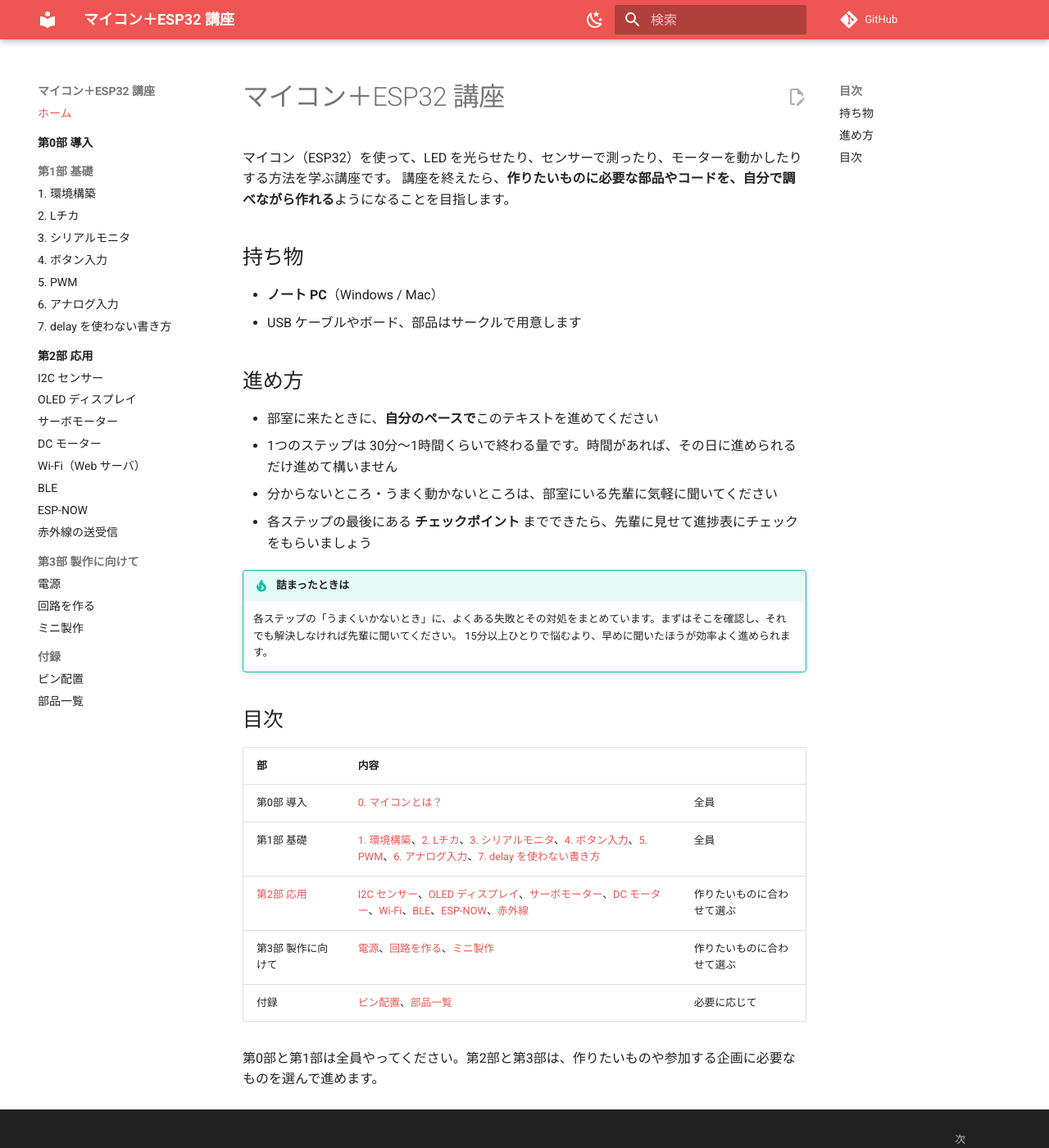
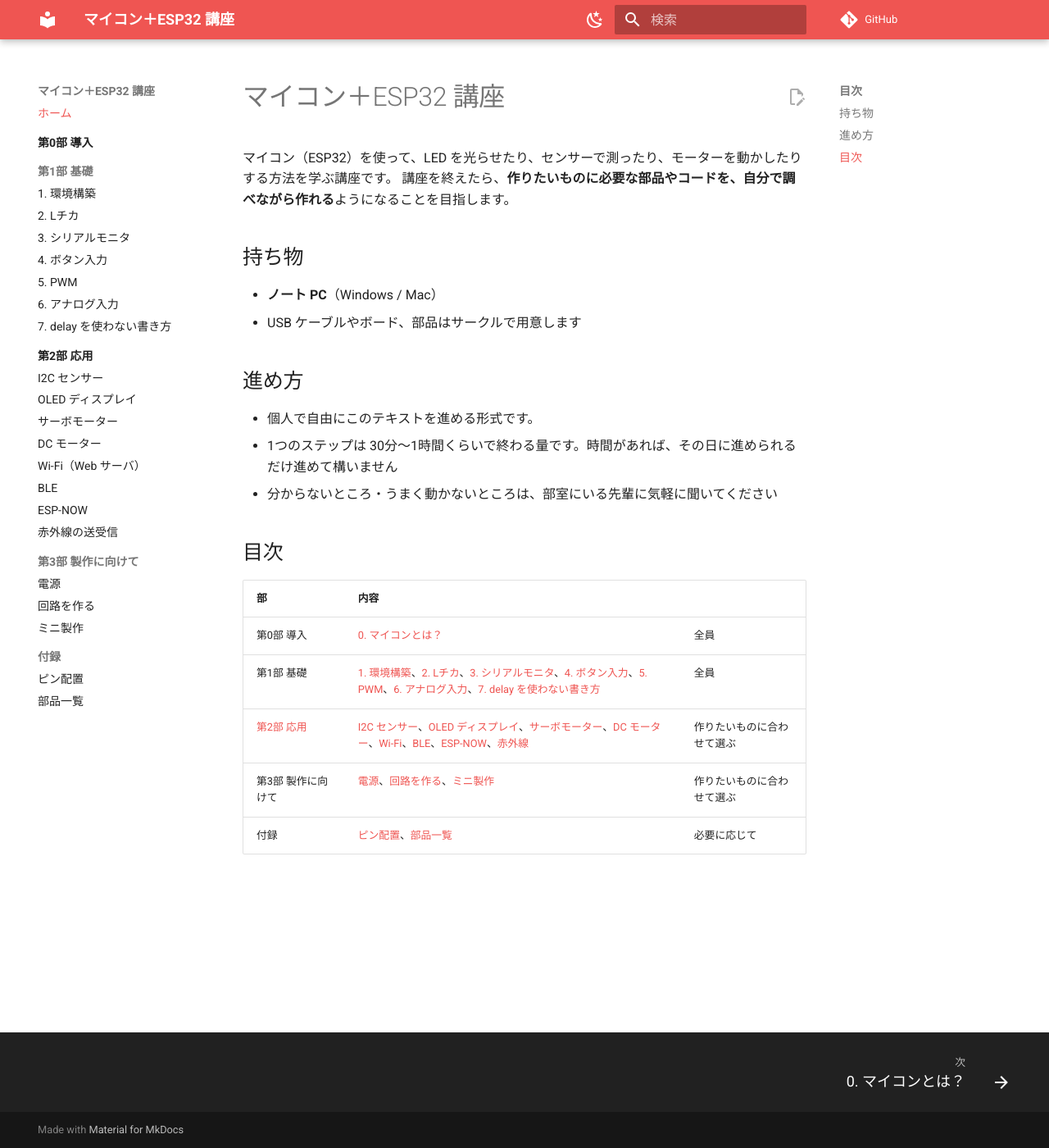
Before and after one commit to TUATdenno/esp32-course, an MkDocs documentation site: the page built from docs/index.md, in a window 1280 px wide and 1400 px high. Shown: the whole window at 82% size. Built offline with MkDocs 1.6.1 and Material for MkDocs 9.7.7, drawn with Linux system fonts in a browser that asks for light colours; comment, search, counter and statistics services are not loaded.

Commit message:
Update progression instructions and checkpoint process
Changed the format of text progression instructions to allow for individual pacing and clarified the process for checking progress with seniors.

```diff
--- a/docs/index.md
+++ b/docs/index.md
@@ -10,14 +10,10 @@
 
 ## 進め方
 
-- 部室に来たときに、**自分のペースで**このテキストを進めてください
+- 個人で自由にこのテキストを進める形式です。
 - 1つのステップは 30分〜1時間くらいで終わる量です。時間があれば、その日に進められるだけ進めて構いません
 - 分からないところ・うまく動かないところは、部室にいる先輩に気軽に聞いてください
-- 各ステップの最後にある **チェックポイント** までできたら、先輩に見せて進捗表にチェックをもらいましょう
 
-!!! tip "詰まったときは"
-    各ステップの「うまくいかないとき」に、よくある失敗とその対処をまとめています。まずはそこを確認し、それでも解決しなければ先輩に聞いてください。
-    15分以上ひとりで悩むより、早めに聞いたほうが効率よく進められます。
 
 ## 目次
 
@@ -28,5 +24,3 @@
 | [第2部 応用](02-advanced/index.md) | [I2C センサー](02-advanced/i2c-sensor.md)、[OLED ディスプレイ](02-advanced/oled.md)、[サーボモーター](02-advanced/servo.md)、[DC モーター](02-advanced/dc-motor.md)、[Wi-Fi](02-advanced/wifi.md)、[BLE](02-advanced/ble.md)、[ESP-NOW](02-advanced/esp-now.md)、[赤外線](02-advanced/ir.md) | 作りたいものに合わせて選ぶ |
 | 第3部 製作に向けて | [電源](03-making/power.md)、[回路を作る](03-making/board.md)、[ミニ製作](03-making/project.md) | 作りたいものに合わせて選ぶ |
 | 付録 | [ピン配置](appendix/pins.md)、[部品一覧](appendix/parts.md) | 必要に応じて |
-
-第0部と第1部は全員やってください。第2部と第3部は、作りたいものや参加する企画に必要なものを選んで進めます。
```
